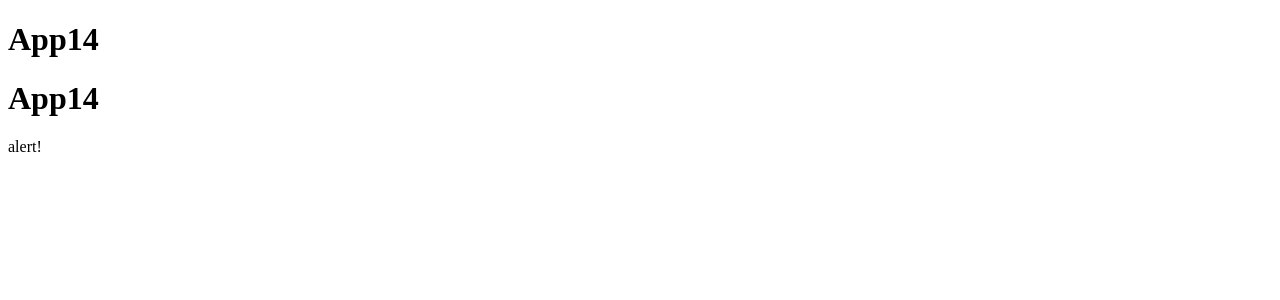
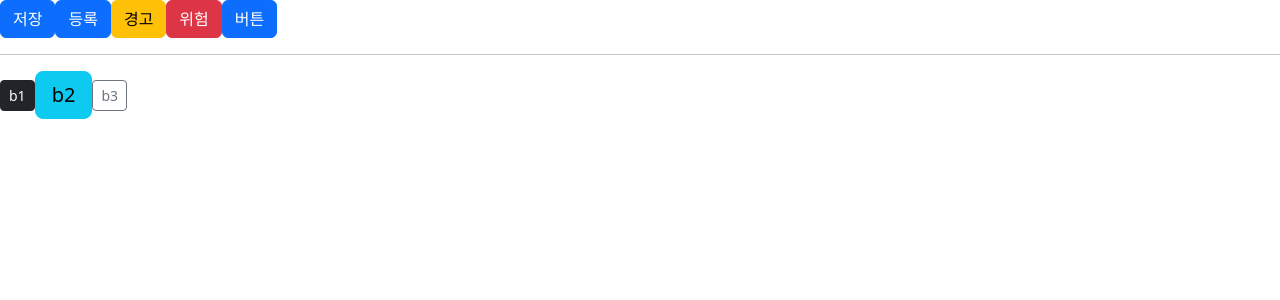
Before and after one commit to yumin359/react, a React (Vite) app: page / in a window 1280 px wide. Shown: the top 300 px of the page. Built offline with nearby package versions, Linux system fonts and the light colour scheme.

Commit message:
0701 react bootstrap button

```diff
--- a/package.json
+++ b/package.json
@@ -10,8 +10,10 @@
     "preview": "vite preview"
   },
   "dependencies": {
+    "bootstrap": "^5.3.7",
     "prettier": "^3.6.2",
     "react": "^19.1.0",
+    "react-bootstrap": "^2.10.10",
     "react-dom": "^19.1.0"
   },
   "devDependencies": {
--- /dev/null
+++ b/src/App16.jsx
@@ -0,0 +1,26 @@
+import { Button } from "react-bootstrap";
+
+function App16() {
+  return (
+    <>
+      <button className={"btn btn-primary"}>저장</button>
+      <Button>등록</Button>
+      <Button variant={"warning"}>경고</Button>
+      <Button variant={"danger"}>위험</Button>
+      <Button>버튼</Button>
+      <hr />
+      {/* 연습 : 다양한 variant, size props 값으로 버튼들 만들어보기 */}
+      <Button variant="dark" size="sm">
+        b1
+      </Button>
+      <Button variant="info" size="lg">
+        b2
+      </Button>
+      <Button variant="outline-secondary" size="sm">
+        b3
+      </Button>
+    </>
+  );
+}
+
+export default App16;
--- a/src/main.jsx
+++ b/src/main.jsx
@@ -1,13 +1,12 @@
 import { StrictMode } from "react";
 import { createRoot } from "react-dom/client";
-import App14 from "./App14.jsx";
-import App15 from "./App15.jsx";
+import "bootstrap/dist/css/bootstrap.min.css";
+import App16 from "./App16.jsx";
 
 createRoot(document.getElementById("root")).render(
   <StrictMode>
     <>
-      <App14 />
-      <App15 />
+      <App16 />
     </>
   </StrictMode>,
 );
```
Also changed, not shown: 1 other file (tests, documents, lock files or other folders).
